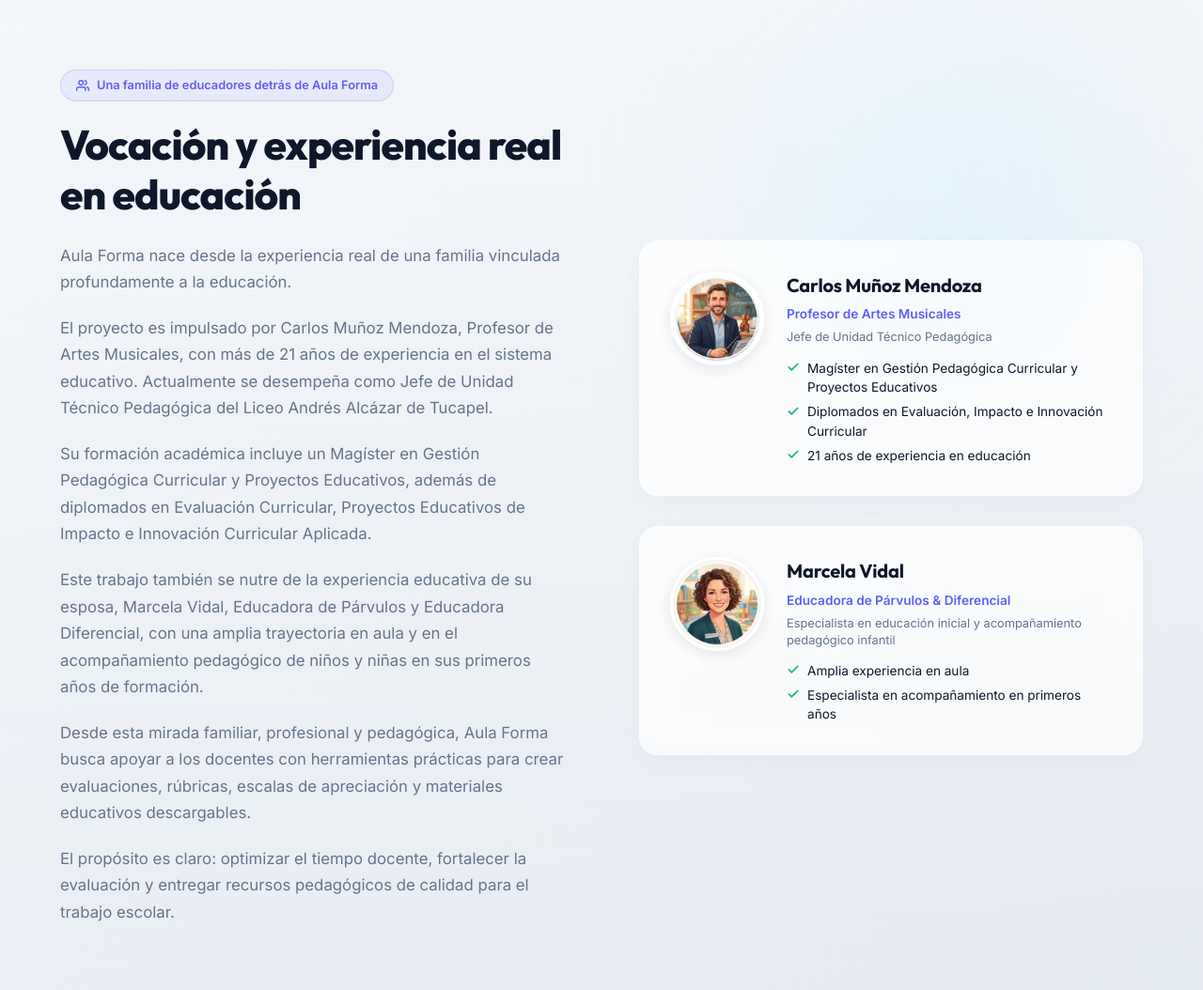
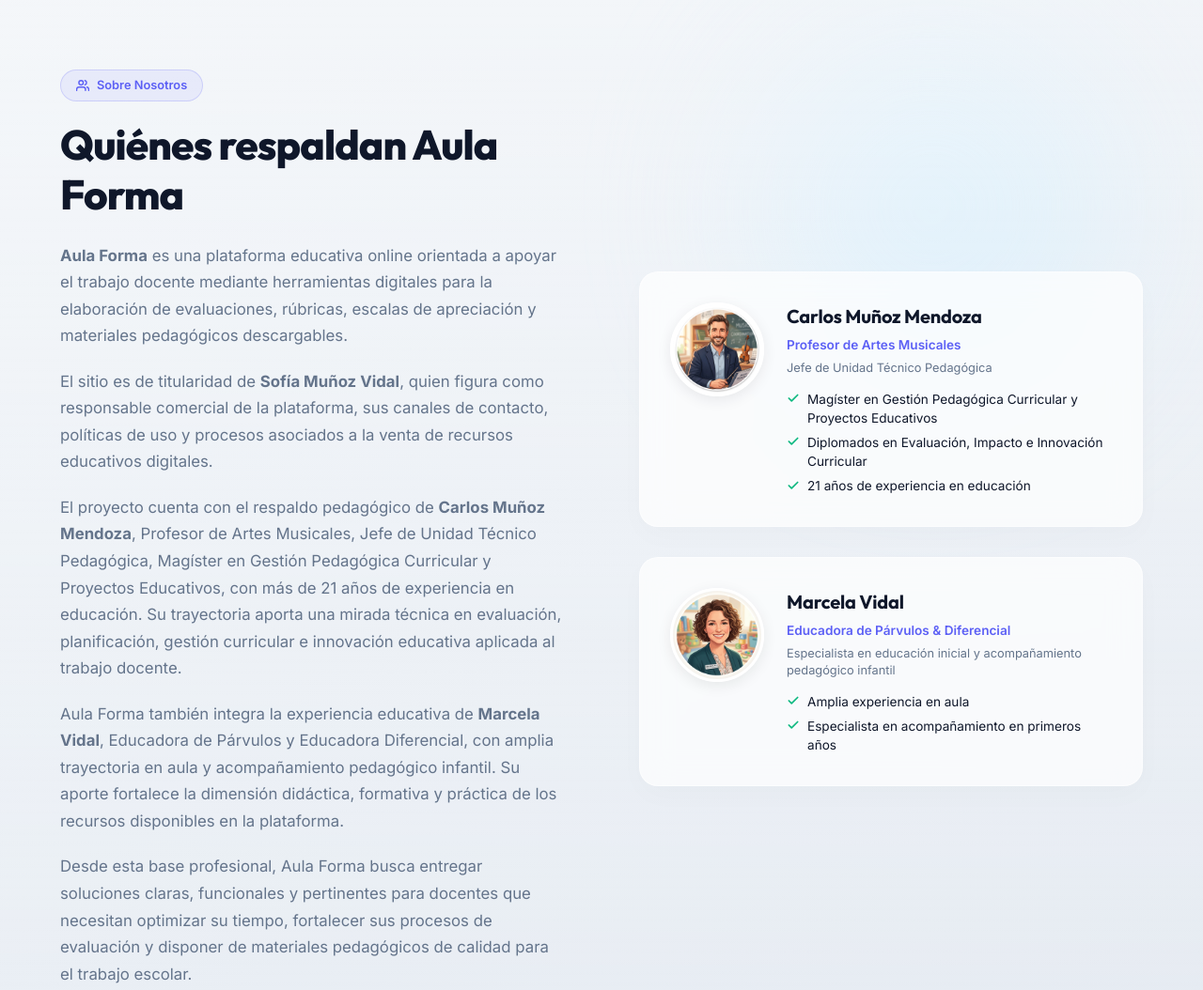
Before and after one commit to Aulaforma/monumental-naiad-d55bf1, a website: page index.html in a window 1280 px wide. Shown: the part 1240-2294 px from the top of the page at 94% size. Drawn offline with nearby package versions, Linux system fonts and the light colour scheme.

Commit message:
Update text in the 'Quiénes respaldan Aula Forma' section

```diff
--- a/index.html
+++ b/index.html
@@ -760,27 +760,24 @@
                 <div class="family-content">
                     <div class="family-subtitle-badge">
                         <svg width="14" height="14" viewBox="0 0 24 24" fill="none" stroke="currentColor" stroke-width="2.5" stroke-linecap="round" stroke-linejoin="round"><path d="M17 21v-2a4 4 0 0 0-4-4H5a4 4 0 0 0-4 4v2"></path><circle cx="9" cy="7" r="4"></circle><path d="M23 21v-2a4 4 0 0 0-3-3.87"></path><path d="M16 3.13a4 4 0 0 1 0 7.75"></path></svg>
-                        Una familia de educadores detrás de Aula Forma
+                        Sobre Nosotros
                     </div>
-                    <h2>Vocación y experiencia real en educación</h2>
+                    <h2>Quiénes respaldan Aula Forma</h2>
                     <div class="family-text">
                         <p>
-                            Aula Forma nace desde la experiencia real de una familia vinculada profundamente a la educación.
+                            <strong>Aula Forma</strong> es una plataforma educativa online orientada a apoyar el trabajo docente mediante herramientas digitales para la elaboración de evaluaciones, rúbricas, escalas de apreciación y materiales pedagógicos descargables.
                         </p>
                         <p>
-                            El proyecto es impulsado por Carlos Muñoz Mendoza, Profesor de Artes Musicales, con más de 21 años de experiencia en el sistema educativo. Actualmente se desempeña como Jefe de Unidad Técnico Pedagógica del Liceo Andrés Alcázar de Tucapel.
+                            El sitio es de titularidad de <strong>Sofía Muñoz Vidal</strong>, quien figura como responsable comercial de la plataforma, sus canales de contacto, políticas de uso y procesos asociados a la venta de recursos educativos digitales.
                         </p>
                         <p>
-                            Su formación académica incluye un Magíster en Gestión Pedagógica Curricular y Proyectos Educativos, además de diplomados en Evaluación Curricular, Proyectos Educativos de Impacto e Innovación Curricular Aplicada.
+                            El proyecto cuenta con el respaldo pedagógico de <strong>Carlos Muñoz Mendoza</strong>, Profesor de Artes Musicales, Jefe de Unidad Técnico Pedagógica, Magíster en Gestión Pedagógica Curricular y Proyectos Educativos, con más de 21 años de experiencia en educación. Su trayectoria aporta una mirada técnica en evaluación, planificación, gestión curricular e innovación educativa aplicada al trabajo docente.
                         </p>
                         <p>
-                            Este trabajo también se nutre de la experiencia educativa de su esposa, Marcela Vidal, Educadora de Párvulos y Educadora Diferencial, con una amplia trayectoria en aula y en el acompañamiento pedagógico de niños y niñas en sus primeros años de formación.
-                        </p>
-                        <p>
-                            Desde esta mirada familiar, profesional y pedagógica, Aula Forma busca apoyar a los docentes con herramientas prácticas para crear evaluaciones, rúbricas, escalas de apreciación y materiales educativos descargables.
+                            Aula Forma también integra la experiencia educativa de <strong>Marcela Vidal</strong>, Educadora de Párvulos y Educadora Diferencial, con amplia trayectoria en aula y acompañamiento pedagógico infantil. Su aporte fortalece la dimensión didáctica, formativa y práctica de los recursos disponibles en la plataforma.
                         </p>
                         <p style="margin-bottom: 0;">
-                            El propósito es claro: optimizar el tiempo docente, fortalecer la evaluación y entregar recursos pedagógicos de calidad para el trabajo escolar.
+                            Desde esta base profesional, Aula Forma busca entregar soluciones claras, funcionales y pertinentes para docentes que necesitan optimizar su tiempo, fortalecer sus procesos de evaluación y disponer de materiales pedagógicos de calidad para el trabajo escolar.
                         </p>
                     </div>
                 </div>
```
